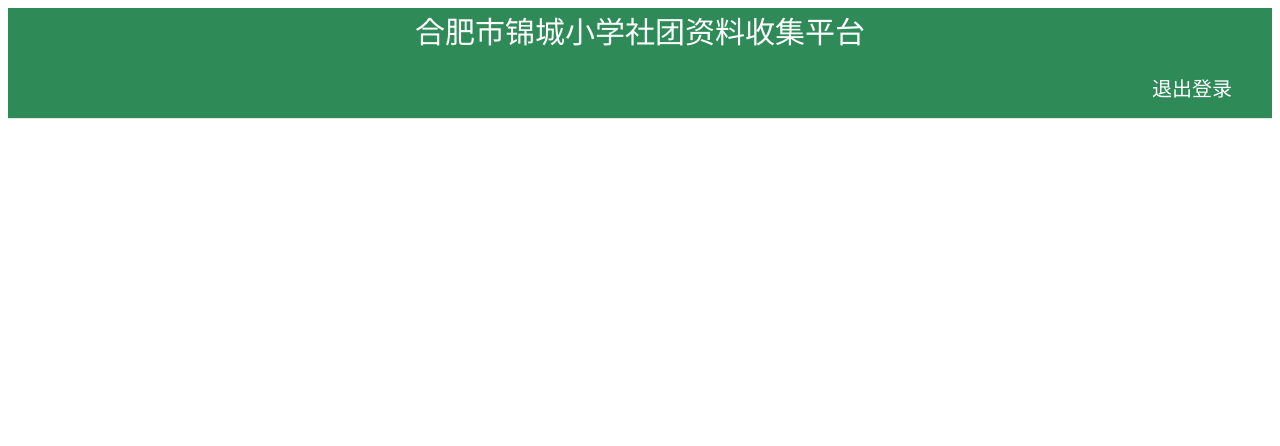
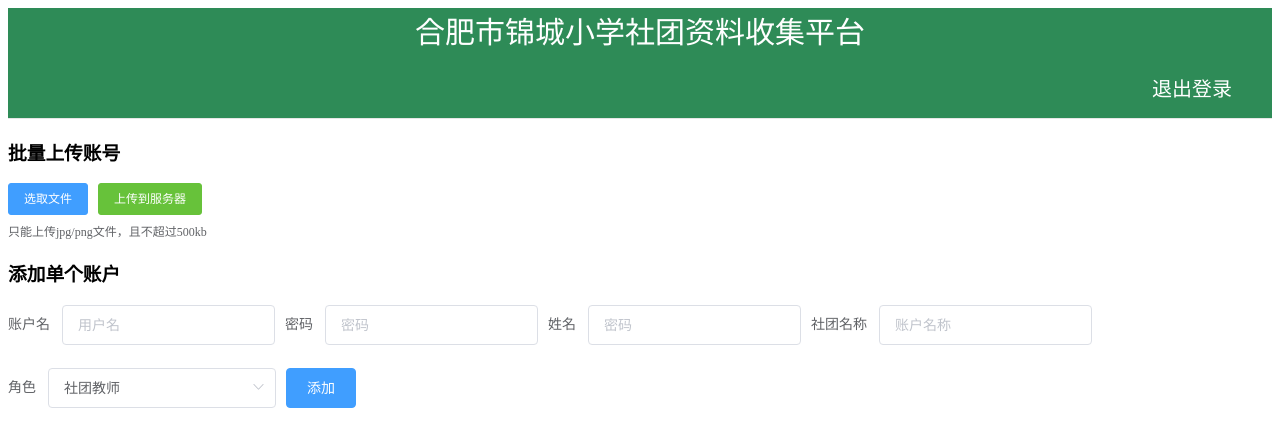
Before and after one commit to ldy6314/shouji, a Vue app in the folder front/: page /account in a window 1280 px wide. Shown: the top 446 px of the page. Built offline with nearby package versions, Linux system fonts and the light colour scheme.

Commit message:
202303271648

```diff
--- a/front/src/App.vue
+++ b/front/src/App.vue
@@ -25,6 +25,9 @@
           >
           <el-menu-item index="/admin" v-if="role==0"
             ><span style="font-size: 20px">社团管理</span></el-menu-item
+          >
+          <el-menu-item index="/account" v-if="role==0"
+            ><span style="font-size: 20px">账户管理</span></el-menu-item
           >
           <el-menu-item index="/jianjie" v-if="role==1"
             ><span style="font-size: 20px">社团简介</span></el-menu-item
@@ -92,6 +95,8 @@ export default {
     let token = localStorage.getItem('token')
     let role = localStorage.getItem('role')
     this.$store.commit('LOGIN', {token:token, role:role})
+    if(role==0)
+      router.replace('adminhome')
 
   }
 };
--- /dev/null
+++ b/front/src/components/AccountVue.vue
@@ -0,0 +1,76 @@
+<template>
+  <div>
+    <h3>批量上传账号</h3>
+    <el-upload
+  class="upload-demo"
+  ref="upload"
+  action="https://jsonplaceholder.typicode.com/posts/"
+  :on-preview="handlePreview"
+  :on-remove="handleRemove"
+  :file-list="fileList"
+  :auto-upload="false">
+  <el-button slot="trigger" size="small" type="primary">选取文件</el-button>
+  <el-button style="margin-left: 10px;" size="small" type="success" @click="submitUpload">上传到服务器</el-button>
+  <div slot="tip" class="el-upload__tip">只能上传jpg/png文件，且不超过500kb</div>
+</el-upload>
+<h3>添加单个账户</h3>
+<el-form :inline="true" :model="formInline" class="demo-form-inline">
+  <el-form-item label="账户名">
+    <el-input v-model="formInline.user" placeholder="用户名"></el-input>
+  </el-form-item>
+  <el-form-item label="密码">
+    <el-input v-model="formInline.pwd" placeholder="密码"></el-input>
+  </el-form-item>
+  <el-form-item label="姓名">
+    <el-input v-model="formInline.name" placeholder="密码"></el-input>
+  </el-form-item>
+  <el-form-item label="社团名称">
+    <el-input v-model="formInline.subject_name" placeholder="账户名称"></el-input>
+  </el-form-item>
+  <el-form-item label="角色">
+    <el-select v-model="formInline.role" placeholder="角色">
+      <el-option label="管理员" value=0></el-option>
+      <el-option label="社团教师" value=1></el-option>
+    </el-select>
+  </el-form-item>
+  <el-form-item>
+    <el-button type="primary" @click="onSubmit">添加</el-button>
+  </el-form-item>
+</el-form>
+  </div>
+</template>
+
+<script>
+ export default {
+    data() {
+      return {
+           fileList : [],
+           formInline:{
+            user:"",
+            pwd:"",
+            subject_name: "",
+            name:"",
+            role: "社团教师"
+           }
+    };
+    },
+    methods: {
+      submitUpload() {
+        this.$refs.upload.submit();
+      },
+      handleRemove(file, fileList) {
+        console.log(file, fileList);
+      },
+      handlePreview(file) {
+        console.log(file);
+      },
+      onSubmit() {
+        console.log(this.formInline)
+      }
+    }
+  }
+</script>
+
+<style>
+
+</style>
--- a/front/src/components/ShunJian.vue
+++ b/front/src/components/ShunJian.vue
@@ -2,7 +2,7 @@
   <div>
     <h3>上传照片</h3>
     <el-upload
-  action="https://jsonplaceholder.typicode.com/posts/"
+  action="http://127.0.0.1:5000/upload_pic"
   list-type="picture-card"
   :on-preview="handlePictureCardPreview"
   :on-remove="handleRemove">
@@ -11,7 +11,9 @@
 <el-dialog :visible.sync="dialogVisible">
   <img width="100%" :src="dialogImageUrl" alt="">
 </el-dialog>
+
   </div>
+
 </template>
 
 <script>
--- a/front/src/router/index.js
+++ b/front/src/router/index.js
@@ -12,6 +12,7 @@ import JiHua from '@/components/JiHua'
 import JianJie from '@/components/JianJie'
 import AdminHome from '@/components/AdminHome'
 import AdminVue from '@/components/AdminVue'
+import AccountVue from '@/components/AccountVue'
 
 Vue.use(VueRouter)
 
@@ -24,6 +25,11 @@ const routes = [{
         path: '/adminhome',
         name: 'adminhome',
         component: AdminHome
+    },
+    {
+        path: '/account',
+        name: 'account',
+        component: AccountVue
     },
     {
         path: '/admin',
```
Also changed, not shown: 1 other file (tests, documents, lock files or other folders).
